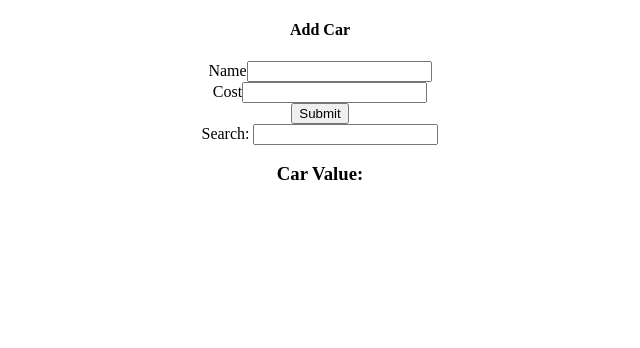
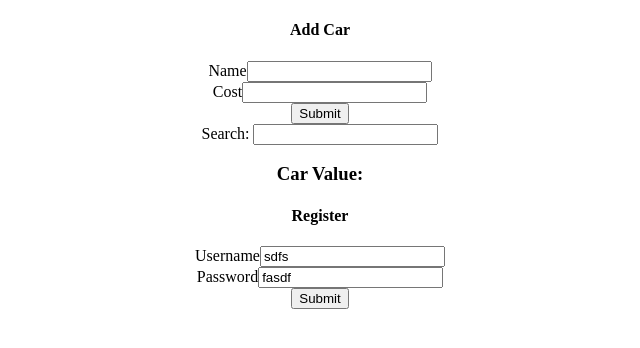
Before and after one commit to ianrboyle/react-ts-redux, a React (Create React App) app: page / in a window 1280 px wide. Shown: the top 348 px of the page, without its empty margins (320-960 px from the left). Built offline with nearby package versions, Linux system fonts and the light colour scheme.

Commit message:
adds auth forms

```diff
--- a/src/App.tsx
+++ b/src/App.tsx
@@ -1,18 +1,13 @@
-import React from 'react';
 
 import './App.css';
-import { CarForm } from './components/CarForm';
-import { CarList } from './components/CarList';
-import { CarSearch } from './components/CarSearch';
-import { CarValue } from './components/CarValue';
+import { Auth } from './components/auth-components/Auth';
+import { Car } from './components/car-components/Car';
 
 function App() {
   return (
     <div className="App">
-      <CarForm />
-      <CarSearch />
-      <CarList />
-      <CarValue />
+      <Car />
+      <Auth />
     </div>
   );
 }
--- /dev/null
+++ b/src/components/auth-components/Auth.tsx
@@ -0,0 +1,15 @@
+import React from 'react'
+import { LoginForm } from './LoginForm'
+import { RegisterForm } from './RegisterForm'
+
+export const Auth = () => {
+  const isLoggedIn = false;
+
+  return isLoggedIn ?
+    <div>
+      <LoginForm />
+    </div> :
+    <div>
+      <RegisterForm />
+    </div>;
+}
--- /dev/null
+++ b/src/components/auth-components/AuthForm.tsx
@@ -0,0 +1,37 @@
+import React from 'react'
+
+type FormName = {
+  formName: string;
+}
+export const AuthForm = (props: FormName) => {
+  const username = "sdfs"
+  const password = "fasdf"
+  const handleLogin = () => {
+
+  }
+
+  const handleUserNameChange = () => {
+
+  }
+  const handlePasswordChange = () => {
+
+  }
+  return (
+    <div className="car-form panel">
+    <h4 className="subtitle is-3">{props.formName}</h4>
+    <form onSubmit={handleLogin} action="">
+    <div className='field-group'>
+      <div className='field'>
+        <label className='label'>Username</label>
+          <input className='input is-expanded' type="text" value={username} onChange={handleUserNameChange}/>
+      </div>
+      <div className='field'>
+        <label className='label'>Password</label>
+          <input className='input is-expanded' type="text" value={password} onChange={handlePasswordChange}/>
+      </div>
+    </div>
+    <button>Submit</button>
+    </form>
+  </div>
+  )
+}
--- /dev/null
+++ b/src/components/auth-components/LoginForm.tsx
@@ -0,0 +1,9 @@
+import React from 'react'
+import { AuthForm } from './AuthForm'
+
+export const LoginForm = () => {
+
+  return (
+    <AuthForm formName={"Login"}/>
+  )
+}
--- /dev/null
+++ b/src/components/auth-components/RegisterForm.tsx
@@ -0,0 +1,8 @@
+import React from 'react'
+import { AuthForm } from './AuthForm'
+
+export const RegisterForm = () => {
+  return (
+    <AuthForm formName={"Register"}/>
+  )
+}
--- /dev/null
+++ b/src/components/car-components/Car.tsx
@@ -0,0 +1,16 @@
+import { CarForm } from './CarForm'
+import { CarList } from './CarList'
+import { CarSearch } from './CarSearch'
+import { CarValue } from './CarValue'
+
+export const Car = () => {
+  return (
+    <div>
+    <CarForm />
+    <CarSearch />
+    <CarList />
+    <CarValue />
+    </div>
+
+  )
+}
--- a/src/components/CarForm.tsx
+++ b/src/components/car-components/CarForm.tsx
@@ -1,7 +1,7 @@
 import React, { ChangeEvent, FormEvent } from 'react'
 import {useDispatch, useSelector} from 'react-redux';
-import { changeName, changeCost, addCar, IState } from '../store';
-import { ICarModel } from '../store/slices/formSlice';
+import { changeName, changeCost, addCar, IState } from '../../store';
+import { ICarModel } from '../../store/slices/formSlice';
 
 export const CarForm = () => {
   const { name, cost } = useSelector((state: IState )=> {
--- a/src/components/CarList.tsx
+++ b/src/components/car-components/CarList.tsx
@@ -1,8 +1,8 @@
 import React from 'react'
-import { ICarModel } from '../store/slices/formSlice'
+import { ICarModel } from '../../store/slices/formSlice'
 import {useDispatch, useSelector} from 'react-redux';
-import { changeName, changeCost, addCar, IState, removeCar } from '../store';
-import { carsReducer } from '../store/slices/carSlice';
+import { changeName, changeCost, addCar, IState, removeCar } from '../../store';
+import { carsReducer } from '../../store/slices/carSlice';
 
 export const CarList = () => {
   const carList = useSelector((state: IState) => {
--- a/src/components/CarValue.tsx
+++ b/src/components/car-components/CarValue.tsx
@@ -1,7 +1,5 @@
-import React from 'react'
 import {useSelector} from 'react-redux'
-import { IState } from '../store'
-import { carsReducer } from '../store/slices/carSlice'
+import { IState } from '../../store'
 export const CarValue = () => {
 
   const carValue = useSelector((state: IState) =>{
```
Also changed, not shown: src/components/car-components/CarSearch.tsx (renamed from src/components/CarSearch.tsx, +4 -3 lines).
